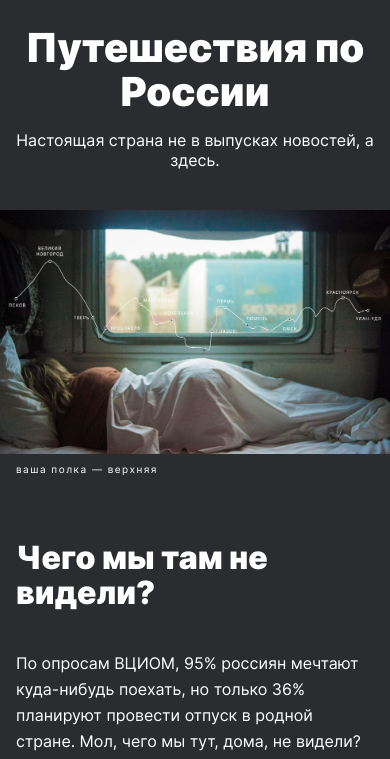
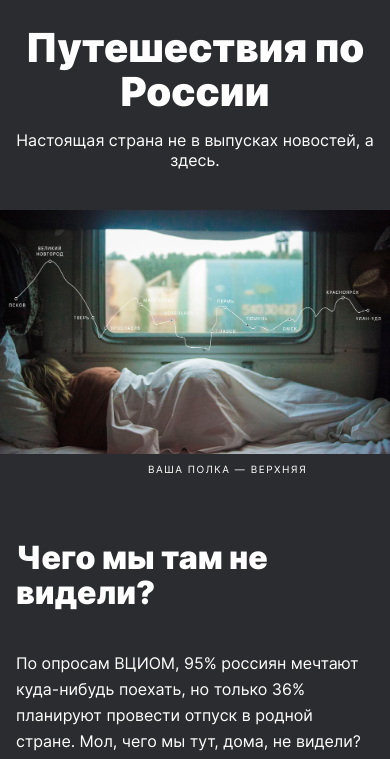
Before and after one commit to SofaLis/three_project, a plain HTML site: page index.html in a window 390 px wide. Shown: the part 80-839 px from the top of the page. Drawn offline with Linux system fonts and the light colour scheme.

Commit message:
Третий проект, третье ревью

```diff
--- a/blocks/footer/__link/footer__link.css
+++ b/blocks/footer/__link/footer__link.css
@@ -5,6 +5,7 @@
     line-height: 18px;
     transition: opacity .3s;
     text-decoration: none;
+    padding-right: 18px;
 }
 
 @media screen and (max-width: 694px) {
--- a/blocks/footer/__links/footer__links.css
+++ b/blocks/footer/__links/footer__links.css
@@ -1,12 +1,9 @@
 .footer__links {
-    display: grid;
-    gap: 18px;
-    grid-template-columns: repeat(5, auto);
+    display: flex;
 }
 
 @media screen and (max-width: 694px) {
     .footer__links {
-        display: flex;
         flex-direction: column;
         padding-bottom: 16px;
         gap: 0px;
--- a/blocks/lead/__caption/lead__caption.css
+++ b/blocks/lead/__caption/lead__caption.css
@@ -6,22 +6,23 @@
     font-weight: 400;
     font-style: normal;
     margin: 8px 0 0 148px;
+    text-transform: uppercase;
 }
 
 @media screen and (max-width: 1025px) {
     .lead__caption {
-        margin: 8px 0 0 48px;
+        margin-right: 48px;
     }
 }
 
 @media screen and (max-width: 768px) {
     .lead__caption {
-        margin: 8px 0 0 24px;
+        margin-right: 24px;
     }
 }
 
 @media screen and (max-width: 400px) {
     .lead__caption {
-        margin: 8px 0 0 16px;
+        margin-right: 16px;
     }
 }
```
